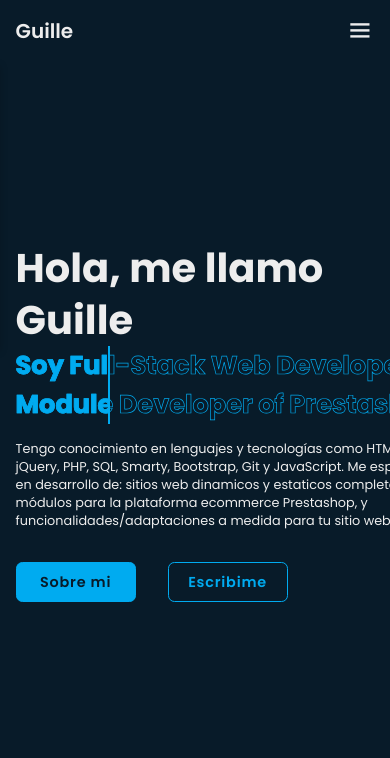
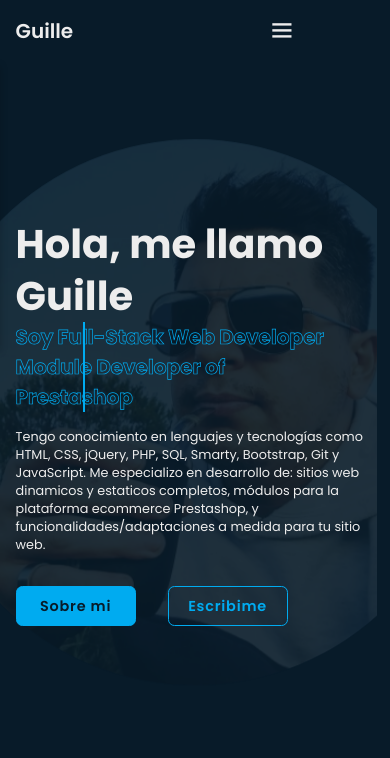
Before and after one commit to guilleperalta/portfolio, a plain HTML site: page index.html in a window 390 px wide. Shown: the top 758 px of the page. Drawn offline with nearby package versions, Linux system fonts and the light colour scheme.

Commit message:
Se fixean varias cosas, imagen en mobile, y scroll con menu

```diff
--- a/assets/styles.css
+++ b/assets/styles.css
@@ -90,6 +90,7 @@ body {
     color: var(--text-color);
     cursor: pointer;
     display: none;
+    right: 20vw;
 }
 
 section {
@@ -162,6 +163,10 @@ section {
     position: relative;
     font-size: 1.6rem;
     margin: 2rem 0 4rem;
+}
+
+.home-image {
+    z-index: -5;
 }
 
 .home-image img {
@@ -569,9 +574,9 @@ section {
     gap: 2rem;
 }
 
-.skills-content .progress {
-    /* padding: 1rem 0; */
-}
+/* .skills-content .progress {
+    /* padding: 1rem 0;
+} */
 
 .skills-content .progress h3 {
     font-size: 1.5rem;
@@ -846,7 +851,11 @@ section:nth-child(odd) .animated.scroll,
     }
 
     .home-image img {
-        display: none;
+        top: 50%;
+        left: 50%;
+        width: 140vw;
+        transform: translate(-50% , -50%);
+        filter: opacity(0.1) !important;
     }
 
     section {
@@ -953,6 +962,14 @@ section:nth-child(odd) .animated.scroll,
     .contact form .input-box .input-field {
         width: 100%;
     }
+
+    .home-content .text-animated h3 {
+        font-size: 2.5rem;
+    }
+
+    .home-content .text-animated {
+        width: 90%;
+    }
 }
 
 @media (max-width : 380px) {
--- a/index.html
+++ b/index.html
@@ -16,7 +16,7 @@
 <body>
 
     <!-- diseño del header -->
-    <header class="header">
+    <header class="header sticky">
         <a href="#" class="logo">Guille<span class="animated" style="--i:1;"></span></a>
 
         <div class="bx bx-menu" id="menu-icon"><span class="animated" style="--i:2;"></span></div>
@@ -68,6 +68,7 @@
 
         <div class="home-image">
             <img class="move" src="/img/perfil.jpg" alt="imagen perfil">
+            <span class="animated" style="--i:7;"></span>
         </div>
     </section>
 
```
